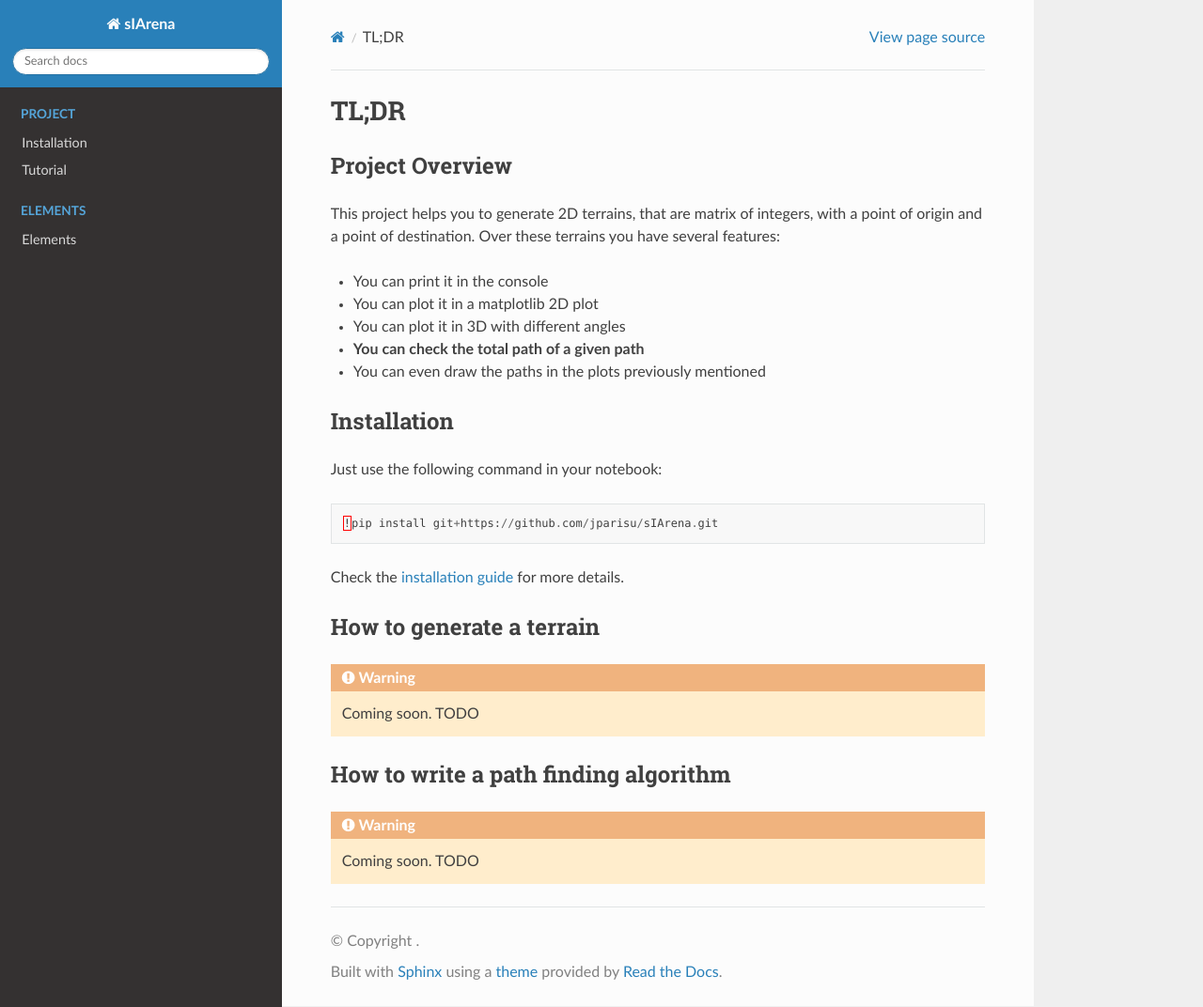
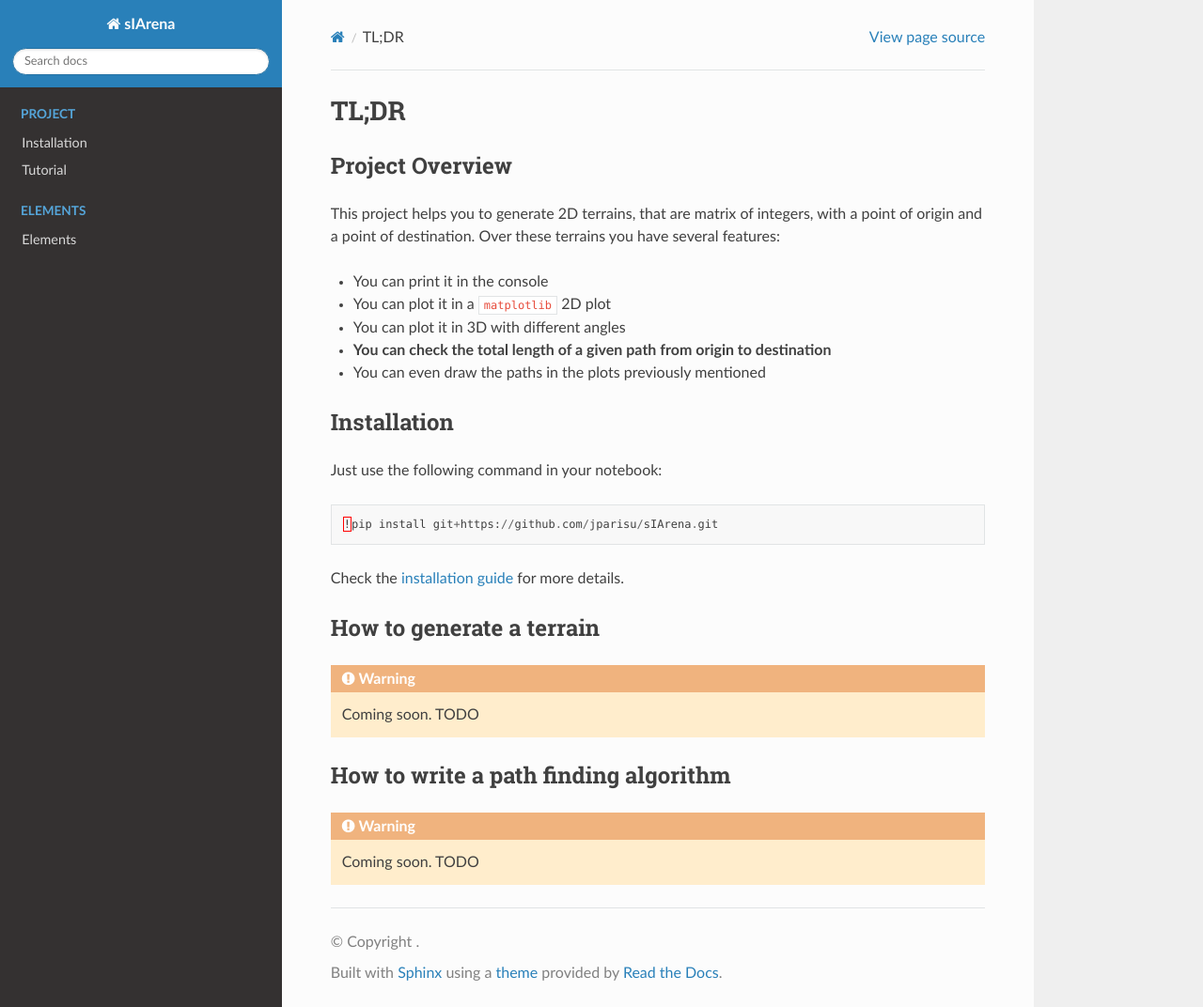
Before and after one commit to jparisu/sIArena, a Sphinx documentation site: the page built from docs/src/tldr.rst, in a window 1280 px wide and 1072 px high. Shown: the whole window at 94% size. Built offline with Sphinx 7.4.7 and the Read the Docs theme 2.0.0, drawn with Linux system fonts in a browser that asks for light colours; pages that are not in the unit, such as notebooks, are missing from menus.

```diff
--- /dev/null
+++ b/docs/.spelling/spelling_wordlist.txt
@@ -0,0 +1,2 @@
+IArena
+Colab
--- a/docs/src/installation.rst
+++ b/docs/src/installation.rst
@@ -31,7 +31,7 @@ Install in Windows Anaconda
 In order to install the package in Windows Anaconda, the steps are the same as for :ref:`installation_googlecolab`.
 The only detail is that ``git`` may not be installed by default in Anaconda.
 
-From a command prompt, you can install it in a conda environment inside Anaconda:
+From a command prompt, you can install it in a ``conda`` environment inside Anaconda:
 
 .. code-block:: bash
 
--- a/docs/src/titlepage.rst
+++ b/docs/src/titlepage.rst
@@ -32,4 +32,8 @@ This library is mainly written in *Python*.
 Further reading
 ===============
 
-To start using the library, please check the :ref:`getting_started` section.
+To start using the library, please check the following links:
+
+- :ref:`installation`
+- :ref:`tutorial`
+- :ref:`elements`
--- a/docs/src/tldr.rst
+++ b/docs/src/tldr.rst
@@ -12,9 +12,9 @@ This project helps you to generate 2D terrains, that are matrix of integers, wit
 Over these terrains you have several features:
 
 - You can print it in the console
-- You can plot it in a matplotlib 2D plot
+- You can plot it in a ``matplotlib`` 2D plot
 - You can plot it in 3D with different angles
-- **You can check the total path of a given path**
+- **You can check the total length of a given path from origin to destination**
 - You can even draw the paths in the plots previously mentioned
 
 
```
Also changed, not shown: 1 other file.
